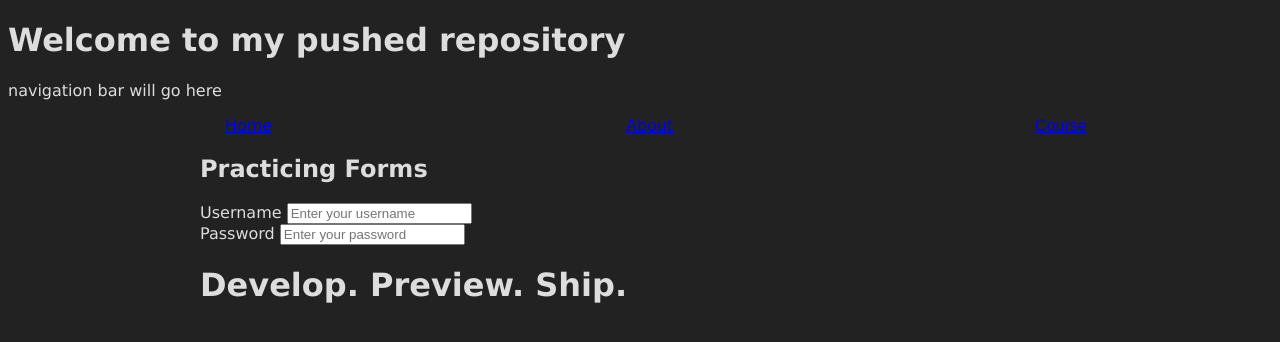
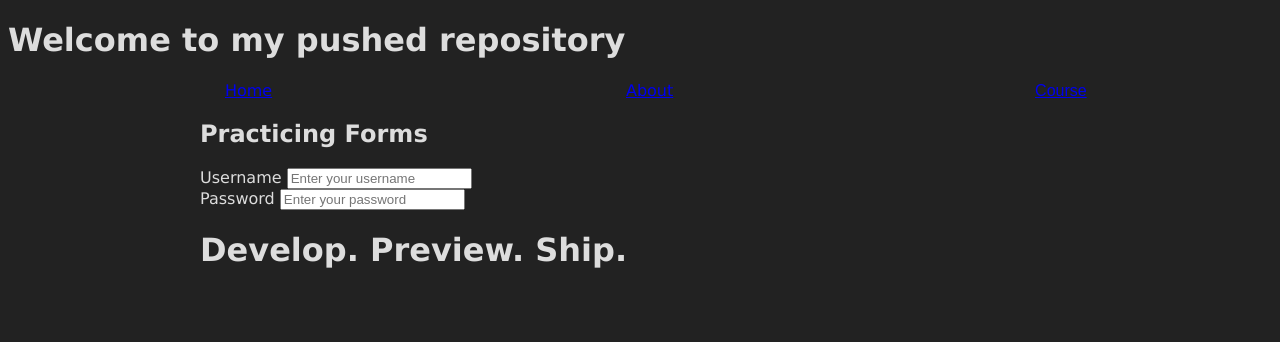
Before and after one commit to JordyToke/pushedRepo, a plain HTML site: page index.html in a window 1280 px wide. Drawn offline with nearby package versions, Linux system fonts and the light colour scheme.

Commit message:
removed placeholder <p> from navbar

```diff
--- a/index.html
+++ b/index.html
@@ -15,7 +15,6 @@
     <h1>Welcome to my pushed repository</h1>
   </header>
   <nav id="navBar">
-    <p>navigation bar will go here</p>
     <ul>
       <li>
         <a href="#home" target="_self" >Home</a>
@@ -36,7 +35,7 @@
   <!-- MAIN -->
   <main>
     <h2>Practicing Forms</h2>
-    <!-- practicing form -->
+    <!-- practicing html forms -->
     <form action="./index.html" method="post">
       <label for="username">Username</label>
       <input type="text" placeholder="Enter your username" name="unsername" id="username" minlength="5" maxlength="16" required>
```
